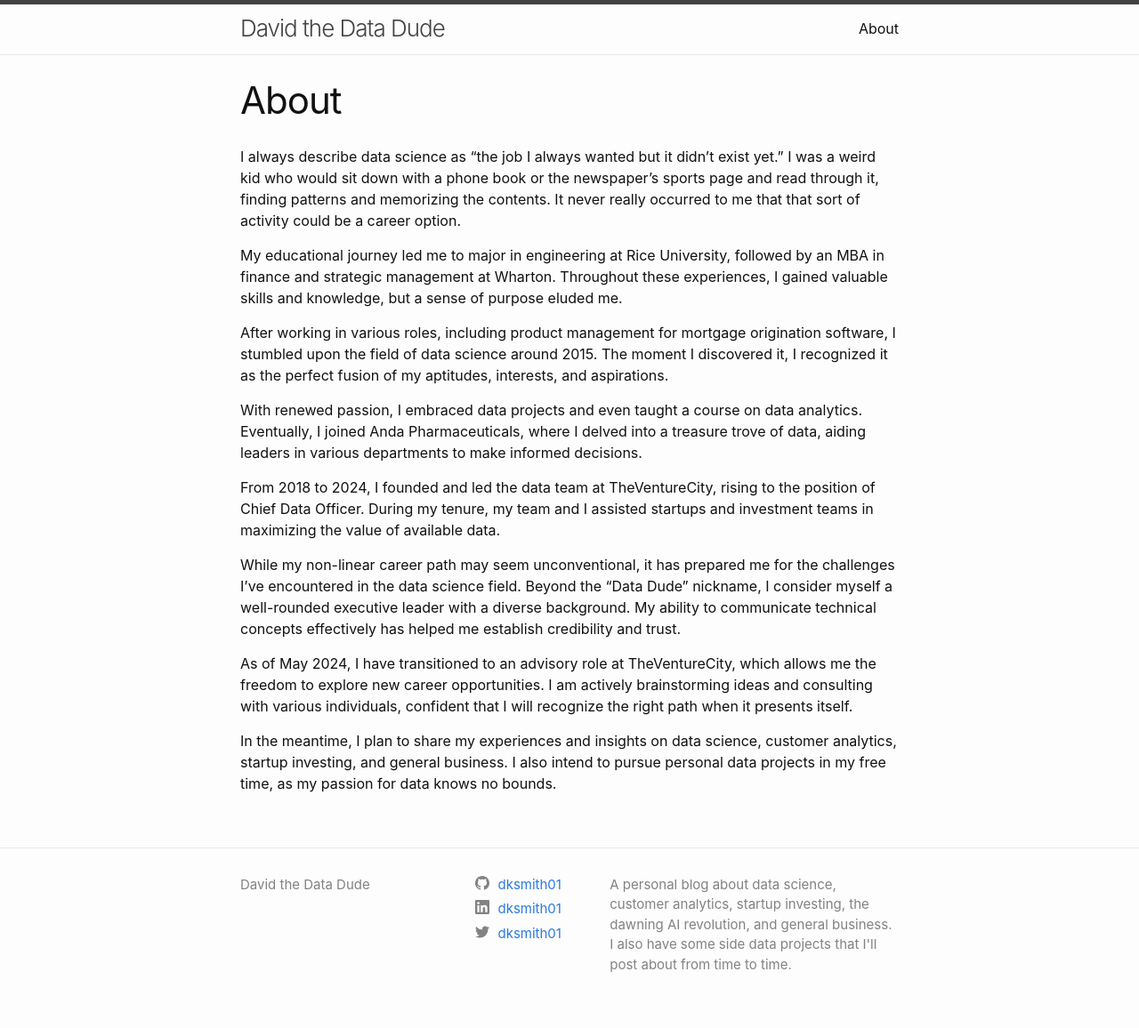
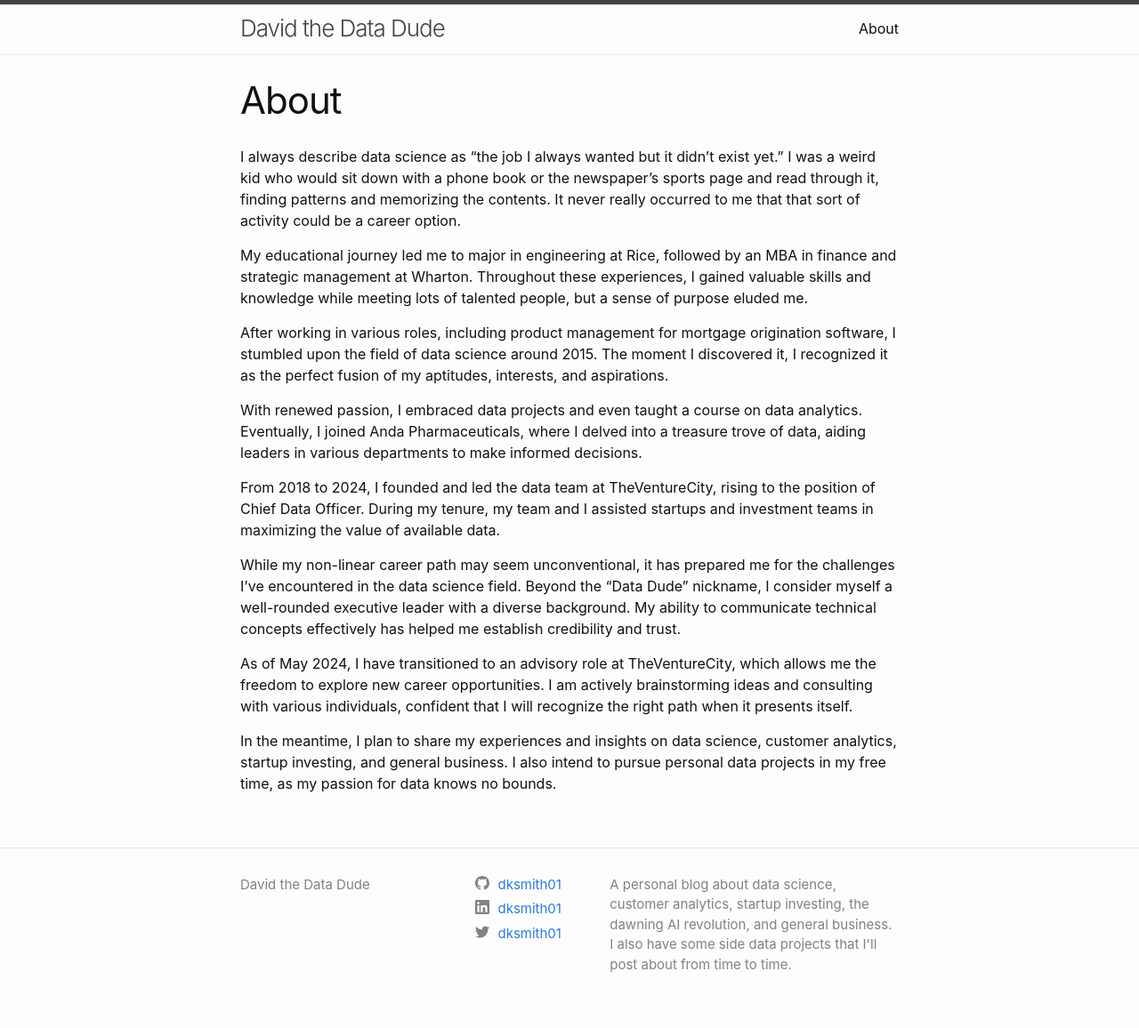
Before and after one commit to dksmith01/dksmith01.github.io, a Jekyll site: the page built from about.markdown, in a window 1280 px wide. Shown: the whole page at 89% size. Built offline with Jekyll 4.4.1, drawn with Linux system fonts in a browser that asks for light colours.

Commit message:
Small tweaks

```diff
--- a/_config.yml
+++ b/_config.yml
@@ -25,7 +25,7 @@
   the dawning AI revolution, and general business. I also have some side data
   projects that I'll post about from time to time.
 baseurl: "" # the subpath of your site, e.g. /blog
-url: "" # the base hostname & protocol for your site, e.g. http://example.com
+url: "https://david.thedatadu.de" # the base hostname & protocol for your site, e.g. http://example.com
 linkedin_username:  dksmith01
 github_username:    dksmith01
 twitter_username:   dksmith01
--- a/about.markdown
+++ b/about.markdown
@@ -6,7 +6,7 @@
 
 I always describe data science as "the job I always wanted but it didn't exist yet." I was a weird kid who would sit down with a phone book or the newspaper's sports page and read through it, finding patterns and memorizing the contents. It never really occurred to me that that sort of activity could be a career option.
 
-My educational journey led me to major in engineering at Rice University, followed by an MBA in finance and strategic management at Wharton. Throughout these experiences, I gained valuable skills and knowledge, but a sense of purpose eluded me.
+My educational journey led me to major in engineering at Rice, followed by an MBA in finance and strategic management at Wharton. Throughout these experiences, I gained valuable skills and knowledge while meeting lots of talented people, but a sense of purpose eluded me.
 
 After working in various roles, including product management for mortgage origination software, I stumbled upon the field of data science around 2015. The moment I discovered it, I recognized it as the perfect fusion of my aptitudes, interests, and aspirations.
 
```
